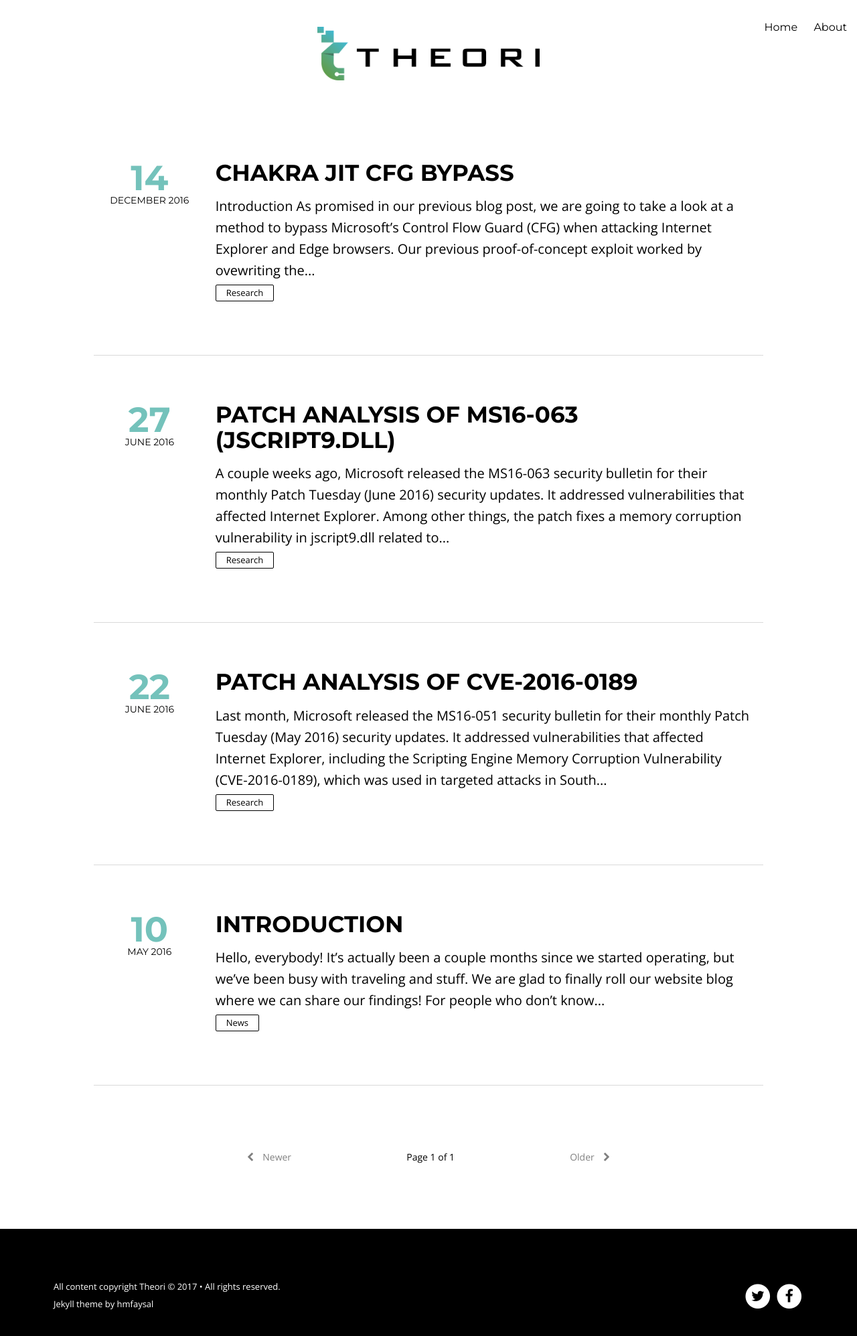
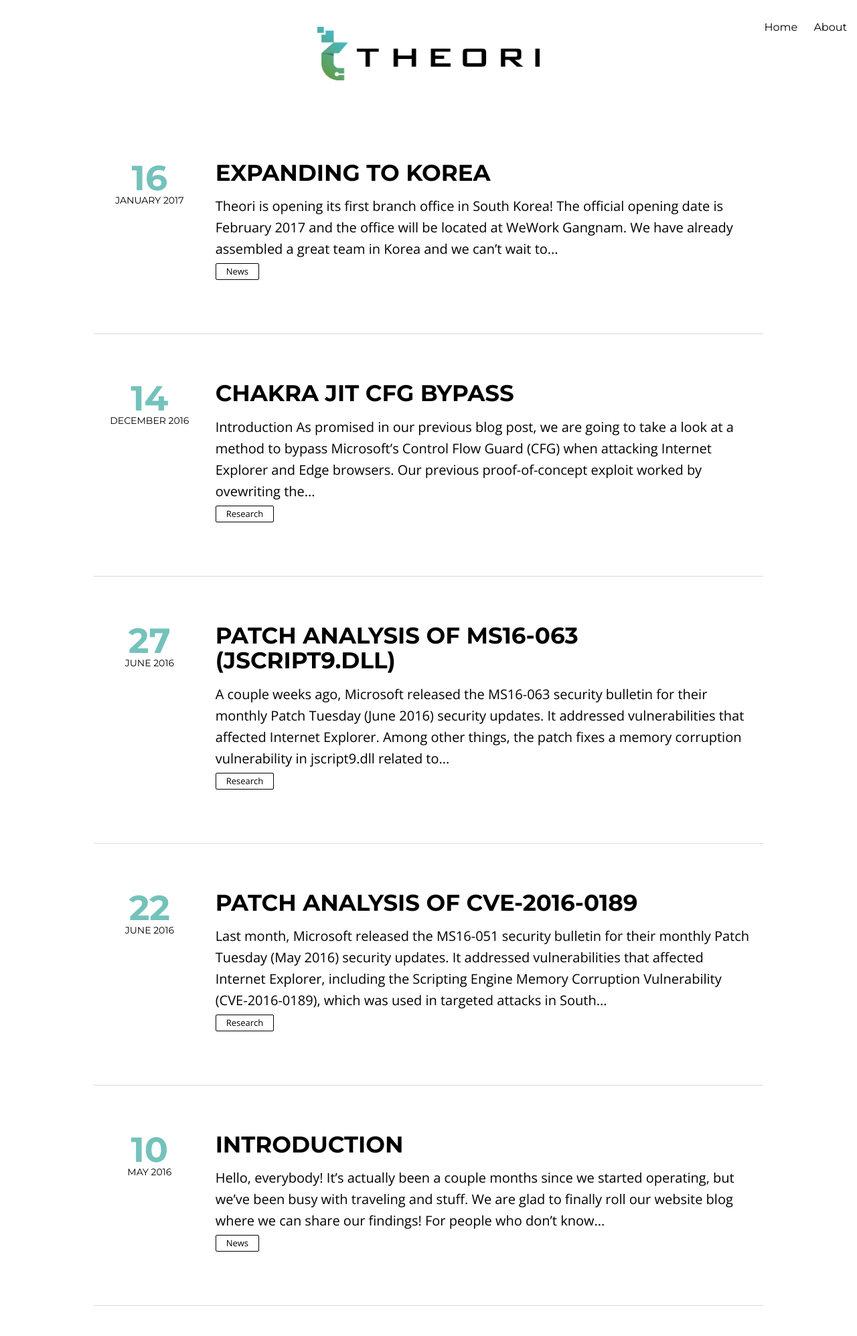
Before and after one commit to theori-io/theori-io.github.io, a Jekyll site: the page built from index.html, in a window 1280 px wide, cut to the strip 0-2034 px from the top of the page. Shown: the top 1995 px of the strip at 67% size. Built offline with Jekyll 4.4.1, drawn with Linux system fonts in a browser that asks for light colours; nearby versions of some CDN libraries; the list of posts is cut into pages by our own code.

Commit message:
Korea branch

```diff
--- /dev/null
+++ b/_posts/2017-01-16-korea-branch.md
@@ -0,0 +1,39 @@
+---
+layout: post
+title: "Expanding to Korea"
+description:
+headline:
+modified: 2017-01-16
+category: news
+imagefeature:
+mathjax:
+chart:
+comments: false
+featured: true
+---
+
+Theori is opening its first branch office in South Korea! The official opening date is February 2017 and
+the office will be located at WeWork Gangnam. We have already assembled a great team in Korea and we can't
+wait to get started.
+
+Korea is an exciting opportunity for us because it has a large pool of great hackers and is incubating the
+next generation of whitehat hackers. Led by our researchers in the USA, our team in Korea will conduct
+exciting new research, develop new solutions, and provide services catered to the Korean market. We hope
+to share some of this research at some of the many security conferences in Korea and around the world.
+
+On day one, the team in Korea will be led by the amazingly talented Youjin Lee. She is finishing her master's
+degree at KAIST in Computer Science, and has been an active participant in CTFs with GoN since 2010.
+We are excited to have Youjin on our team and to see what she is able to accomplish. Stay tuned to our blog
+for introductions to the rest of the team and their work over the next few months.
+
+While we were in Korea, we also established a [relationship][mou]{:target="_blank"} with RaonSecure.
+[RaonSecure][raonsecure]{:target="_blank"} is a leading security company based in Korea with major customers
+in enterprise, finance, and government. We will work together to provide better services to customers of both
+companies.
+
+Are you in Korea and looking for a team to help you solve a challenging security problem? Contact
+<a href="mailto:support@theori.io">us</a>! \\
+We are always open to opportunities with interesting work.
+
+[mou]: http://www.dailysecu.com/news/articleView.html?idxno=17992
+[raonsecure]: https://www.raonsecure.com
--- a/about.md
+++ b/about.md
@@ -27,3 +27,40 @@
 
 
 > We love solving challenges that are said to be impossible!
+
+
+## Locations
+
+We have offices in South Korea and the United States. We believe that talent is not limited to any single country. We look for the best minds across the world to better serve our customers.
+
+<div markdown="1" class="about-location">
+<div markdown="1">
+<div markdown="1">
+### Austin, TX (Main Office)
+
+Theori, Inc. \\
+600 Congress Ave \\
+Floor 14 \\
+Austin, TX 78701 \\
+United States
+</div>
+<iframe width="450" height="450" frameborder="0" style="border:0" src="https://www.google.com/maps/embed/v1/place?q=place_id:ChIJnW9wwAm1RIYRpiaGauNxwbU&key=AIzaSyBc32vzyigCjr-HSQQ-rvgge3vHtkHRHXU" allowfullscreen></iframe>
+</div>
+</div>
+
+<br />
+
+<div markdown="1" class="about-location">
+<div markdown="1">
+<div markdown="1">
+### Seoul (Korea Branch)
+
+Theori Korea \\
+18F, 373 Gangnam-daero \\
+Seocho-gu \\
+Seoul \\
+South Korea
+</div>
+<iframe width="450" height="450" frameborder="0" style="border:0" src="https://www.google.com/maps/embed/v1/place?q=place_id:ChIJdUsKa1qhfDURwEnGk4gdIZU&key=AIzaSyBc32vzyigCjr-HSQQ-rvgge3vHtkHRHXU" allowfullscreen></iframe>
+</div>
+</div>
--- a/assets/css/post.css
+++ b/assets/css/post.css
@@ -640,3 +640,17 @@
     vertical-align: super;
     color: black;
 }
+
+.about-location {
+    display: flex;
+    justify-content: center;
+}
+
+.about-location > div {
+    display: flex;
+    justify-content: space-between;
+    flex-shrink: 0;
+    flex-wrap: wrap;
+    max-width: 56.25rem;
+    width: 100%;
+}
```
Also changed, not shown: other parts of about.md (+1 -1 lines).
